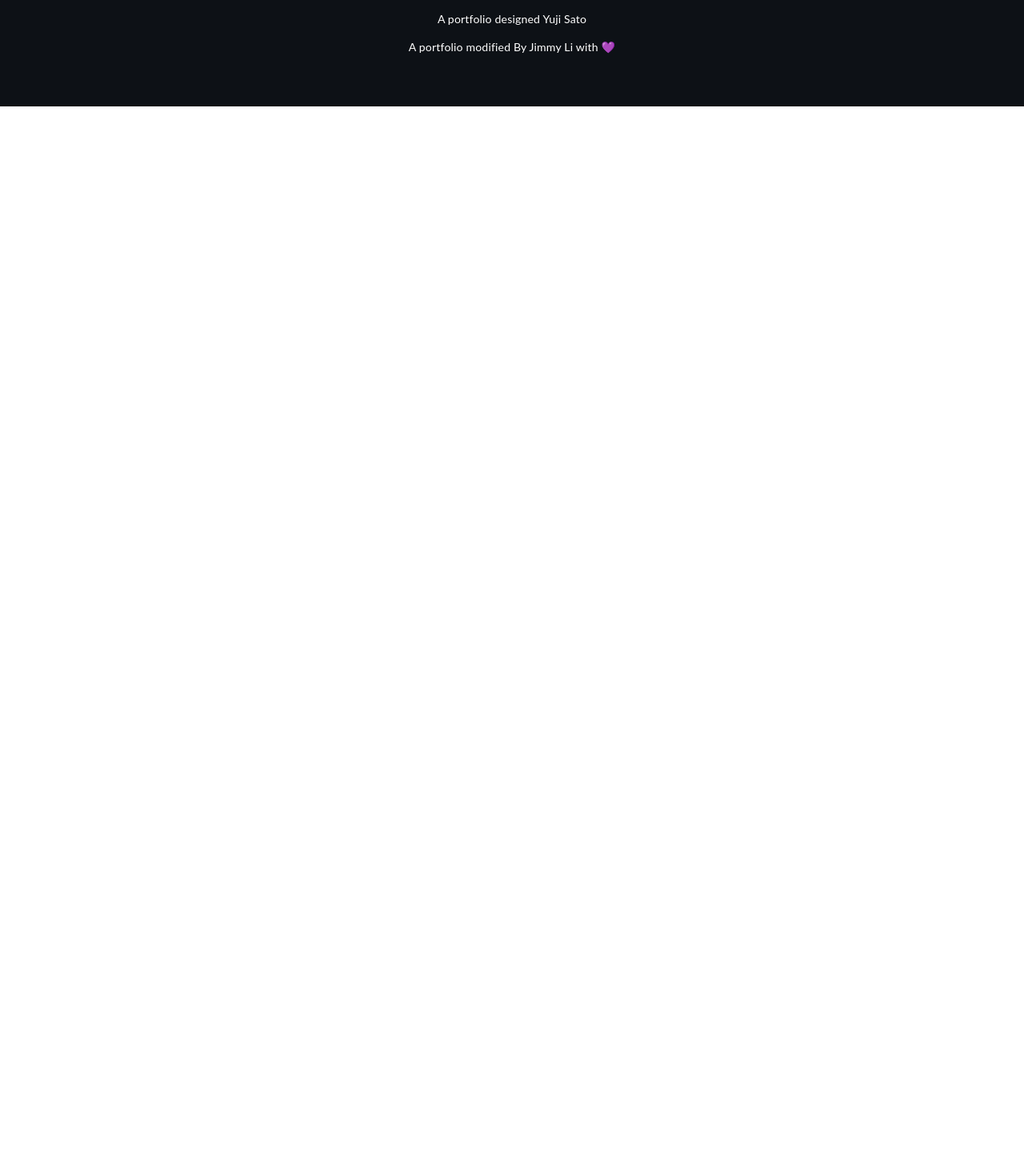
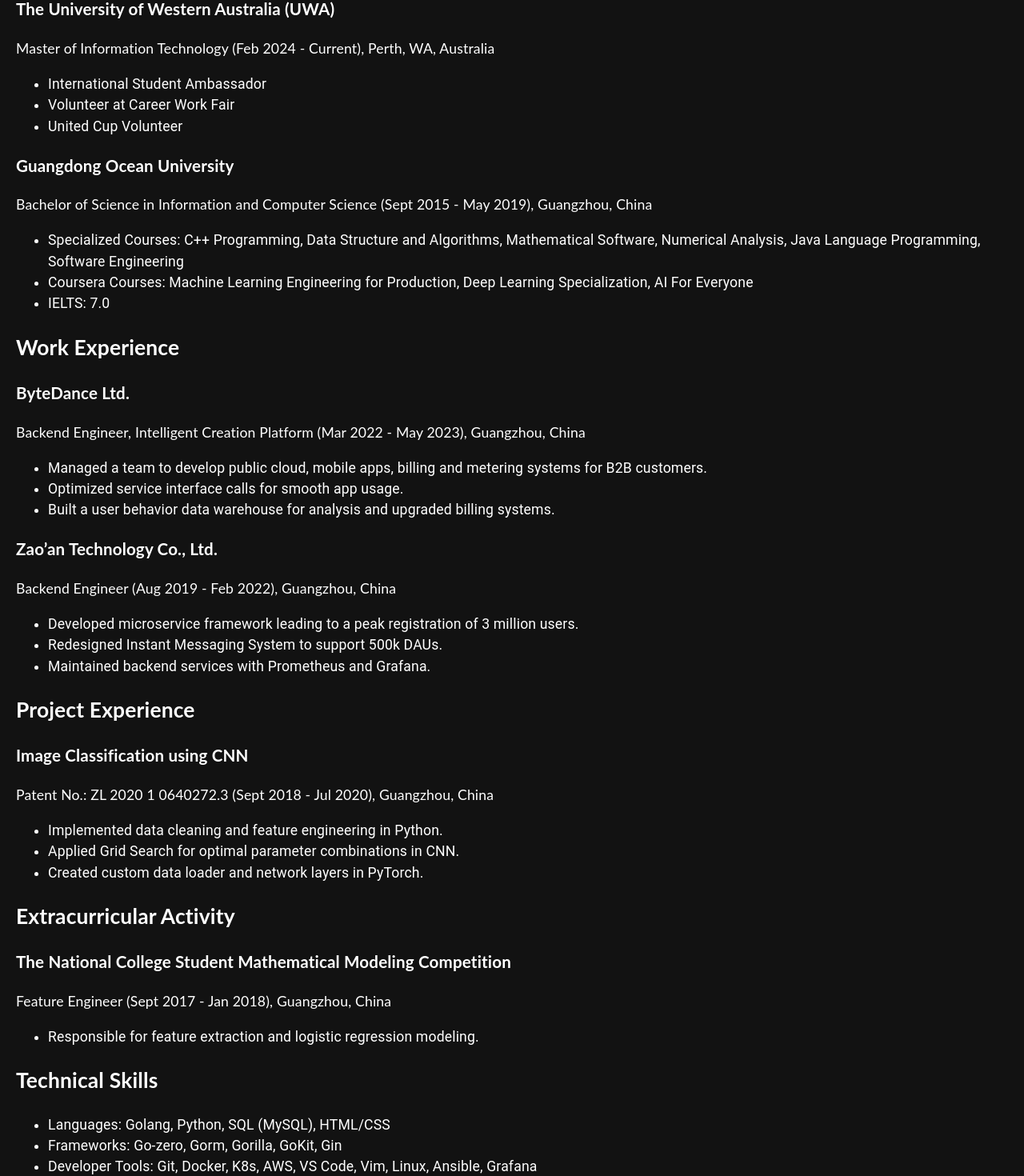
Before and after one commit to 0XFF-96/jimmyli, a React (Create React App) app: page /jimmyli/cv in a window 1280 px wide. Shown: the part 249-1719 px from the top of the page at 80% size. Before the commit the page ends 800 px from the top, so only its background shows below. Built offline with nearby package versions, Linux system fonts and the light colour scheme.

Commit message:
feat: complete cv

```diff
--- a/src/components/Footer.tsx
+++ b/src/components/Footer.tsx
@@ -11,7 +11,7 @@
         <a href="https://www.linkedin.com/in/yujisato/" target="_blank" rel="noreferrer"><LinkedInIcon/></a>
       </div>
       <p>A portfolio designed <a href="https://github.com/yujisatojr/react-portfolio-template" target="_blank" rel="noreferrer">Yuji Sato</a></p>
-      <p>A portfolio modified By <a href="https://github.com/0XFF-96" target="_blank" rel="noreferrer">Jimmy Li</a> with 💜</p>
+      <p>modified By <a href="https://github.com/0XFF-96" target="_blank" rel="noreferrer">Jimmy Li</a> with 💜</p>
 
     </footer>
   );
--- a/src/pages/BestPractices.js
+++ b/src/pages/BestPractices.js
@@ -39,26 +39,29 @@
     };
 
     return (
-        <div className="container">
-            <h1>Best Practices</h1>
-            <ul>
+        <div className="container" style={{ padding: '20px', backgroundColor: '#121212', color: '#ffffff' }}>
+            <h1 style={{ textAlign: 'center' }}>Best Practices</h1>
+            <ul style={{ listStyleType: 'none', padding: 0 }}>
                 {bestPracticesList.map((practice) => (
-                    <li key={practice.title}>
+                    <li key={practice.title} style={{ margin: '10px 0' }}>
+                        <div style={{ border: '1px solid #ccc', borderRadius: '5px', padding: '15px', boxShadow: '0 2px 5px rgba(0,0,0,0.3)', backgroundColor: '#1e1e1e', color: '#ffffff' }}>
                             <label>
                                 <input
                                     type="checkbox"
                                     checked={userSelections[practice.title] || false}
                                     onChange={() => handleCheckboxChange(practice.title)}
+                                    style={{ accentColor: '#ffffff' }}
                                 />
-                            {practice.title}: {practice.explanation}
+                                <strong>{practice.title}</strong>: {practice.explanation}
                             </label>
+                        </div>
                     </li>
                 ))}
             </ul>
-            <div>
-                <h2>Summary</h2>
-                <p>You have met {successCount} out of {bestPracticesList.length} best practices.</p>
-                <p>Success Criteria: Meet at least {successCriteria} best practices.</p>
+            <div className="summary-box" style={{ position: 'fixed', bottom: '20px', right: '20px', backgroundColor: '#1e1e1e', border: '1px solid #ccc', padding: '15px', borderRadius: '5px', boxShadow: '0 2px 10px rgba(0,0,0,0.3)', color: '#ffffff' }}>
+                <h2 style={{ margin: '0 0 10px 0' }}>Summary</h2>
+                <p>You have met <strong>{successCount}</strong> out of <strong>{bestPracticesList.length}</strong> best practices.</p>
+                <p>Success Criteria: Meet at least <strong>{successCriteria}</strong> best practices.</p>
             </div>
         </div>
     );
--- a/src/pages/CV.js
+++ b/src/pages/CV.js
@@ -1,11 +1,86 @@
 import { Route, Routes } from 'react-router-dom';
+import { useEffect, useState } from 'react';
 
 const CV = () => {
+    const [skills, setSkills] = useState([]);
+
     return (
-        <div className="container">
-        <h1>Ongoing</h1>
-      </div>
-    );
+      <div className="container" style={{ padding: '20px', backgroundColor: '#121212', color: '#ffffff' }}>
+        <div className="cv">
+<h1 style={{ textAlign: 'center' }} >Curriculum Vitae</h1>
+    <ul>
+        {skills.map((skill, index) => (
+            <li key={index}>{skill}</li>
+        ))}
+    </ul>
+
+    <section className="education">
+        <h2>Education</h2>
+        <h3>The University of Western Australia (UWA)</h3>
+        <p>Master of Information Technology (Feb 2024 - Current), Perth, WA, Australia</p>
+        <ul>
+            <li>International Student Ambassador</li>
+            <li>Volunteer at Career Work Fair</li>
+            <li>United Cup Volunteer</li>
+        </ul>
+        <h3>Guangdong Ocean University</h3>
+        <p>Bachelor of Science in Information and Computer Science (Sept 2015 - May 2019), Guangzhou, China</p>
+        <ul>
+            <li>Specialized Courses: C++ Programming, Data Structure and Algorithms, Mathematical Software, Numerical Analysis, Java Language Programming, Software Engineering</li>
+            <li>Coursera Courses: Machine Learning Engineering for Production, Deep Learning Specialization, AI For Everyone</li>
+            <li>IELTS: 7.0</li>
+        </ul>
+    </section>
+
+    <section className="work-experience">
+        <h2>Work Experience</h2>
+        <h3>ByteDance Ltd.</h3>
+        <p>Backend Engineer, Intelligent Creation Platform (Mar 2022 - May 2023), Guangzhou, China</p>
+        <ul>
+            <li>Managed a team to develop public cloud, mobile apps, billing and metering systems for B2B customers.</li>
+            <li>Optimized service interface calls for smooth app usage.</li>
+            <li>Built a user behavior data warehouse for analysis and upgraded billing systems.</li>
+        </ul>
+        <h3>Zao’an Technology Co., Ltd.</h3>
+        <p>Backend Engineer (Aug 2019 - Feb 2022), Guangzhou, China</p>
+        <ul>
+            <li>Developed microservice framework leading to a peak registration of 3 million users.</li>
+            <li>Redesigned Instant Messaging System to support 500k DAUs.</li>
+            <li>Maintained backend services with Prometheus and Grafana.</li>
+        </ul>
+    </section>
+
+    <section className="project-experience">
+        <h2>Project Experience</h2>
+        <h3>Image Classification using CNN</h3>
+        <p>Patent No.: ZL 2020 1 0640272.3 (Sept 2018 - Jul 2020), Guangzhou, China</p>
+        <ul>
+            <li>Implemented data cleaning and feature engineering in Python.</li>
+            <li>Applied Grid Search for optimal parameter combinations in CNN.</li>
+            <li>Created custom data loader and network layers in PyTorch.</li>
+        </ul>
+    </section>
+
+    <section className="extracurricular-activity">
+        <h2>Extracurricular Activity</h2>
+        <h3>The National College Student Mathematical Modeling Competition</h3>
+        <p>Feature Engineer (Sept 2017 - Jan 2018), Guangzhou, China</p>
+        <ul>
+            <li>Responsible for feature extraction and logistic regression modeling.</li>
+        </ul>
+    </section>
+
+    <section className="technical-skills">
+        <h2>Technical Skills</h2>
+        <ul>
+            <li>Languages: Golang, Python, SQL (MySQL), HTML/CSS</li>
+            <li>Frameworks: Go-zero, Gorm, Gorilla, GoKit, Gin</li>
+            <li>Developer Tools: Git, Docker, K8s, AWS, VS Code, Vim, Linux, Ansible, Grafana</li>
+        </ul>
+    </section>
+        </div>
+        </div>
+  );
 };
 
 export default CV;
```
Also changed, not shown: 1 other file (tests, documents, lock files or other folders). Lines whose indentation alone changed are shown as unchanged.
